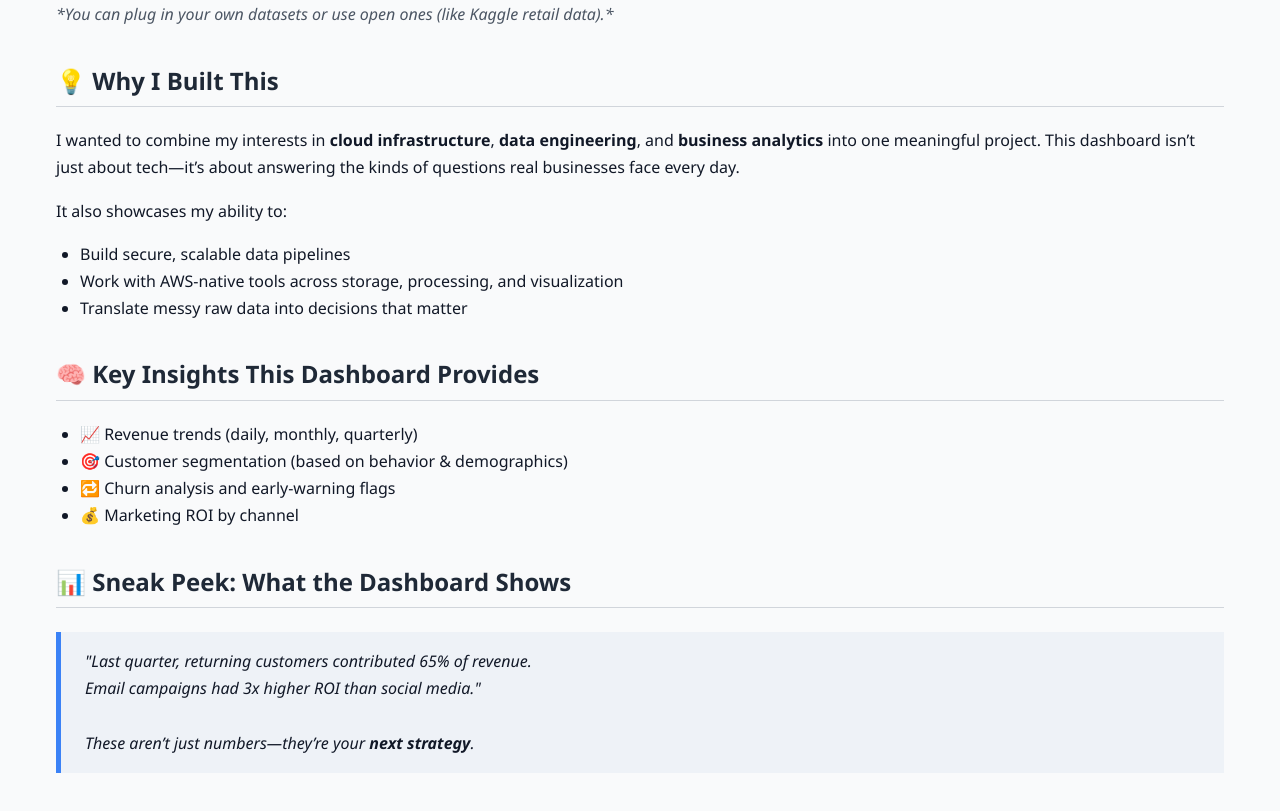
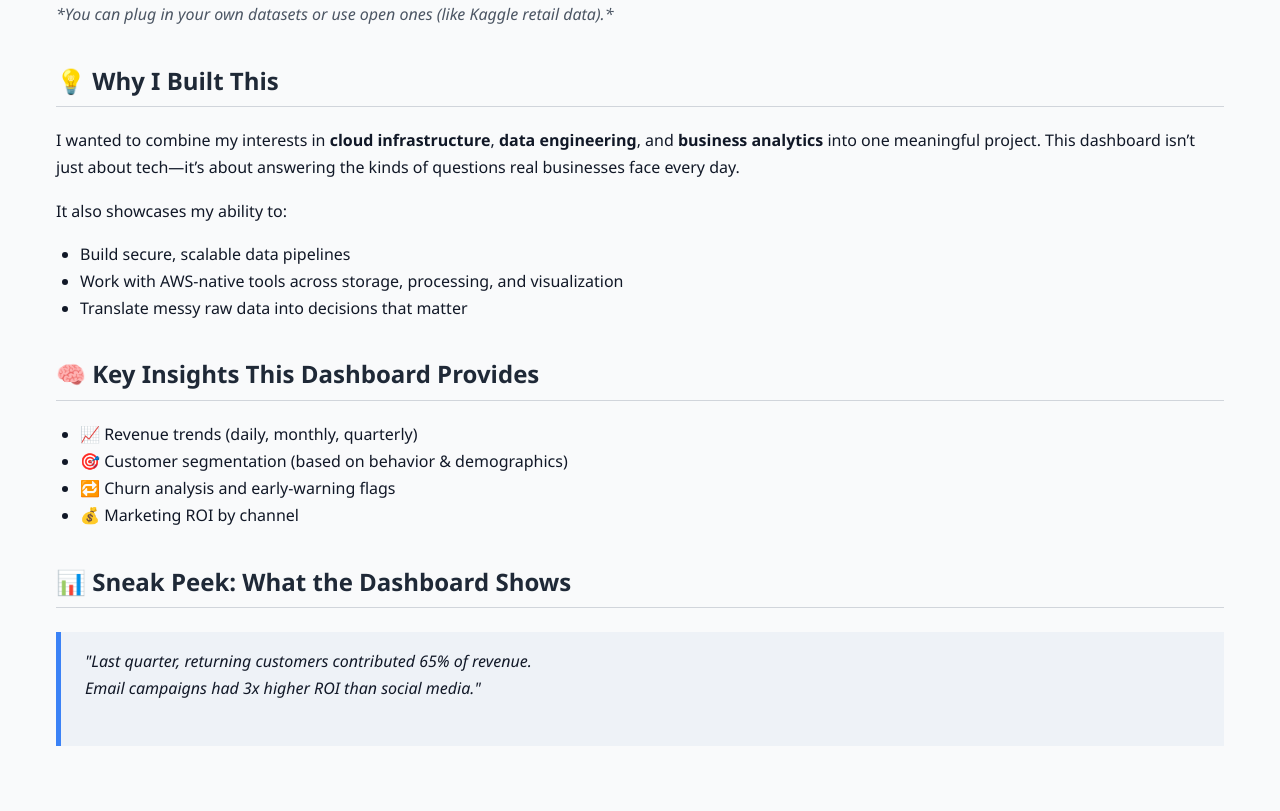
Before and after one commit to SreenijaKurra/End-to-End-Business-Analytics-Pipeline-Using-AWS, a plain HTML site: page index.html in a window 1280 px wide. Shown: the part 756-1567 px from the top of the page. Drawn offline with Linux system fonts and the light colour scheme.

Commit message:
Update index.html

```diff
--- a/index.html
+++ b/index.html
@@ -95,7 +95,6 @@
   <blockquote>
     "Last quarter, returning customers contributed 65% of revenue.<br/>
     Email campaigns had 3x higher ROI than social media."<br/><br/>
-    These aren’t just numbers—they’re your <strong>next strategy</strong>.
   </blockquote>
 
 </body>
```
